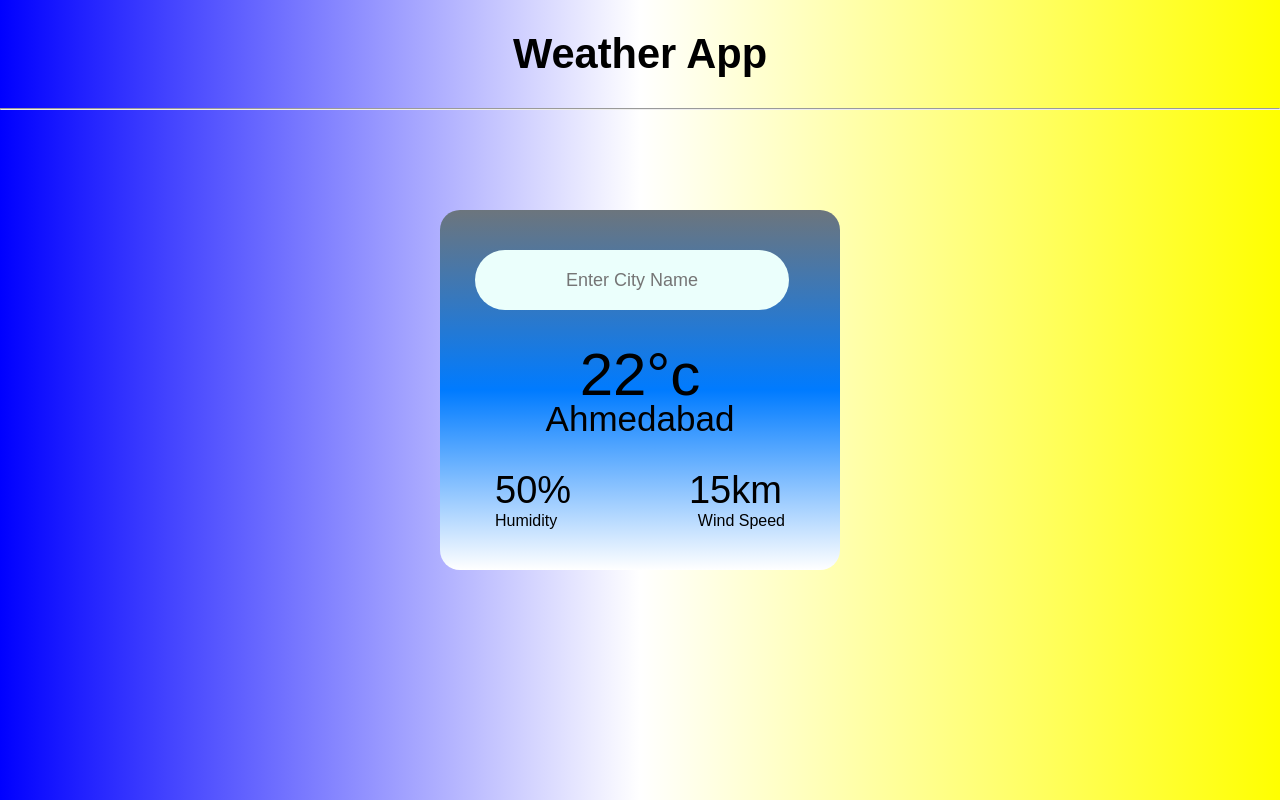
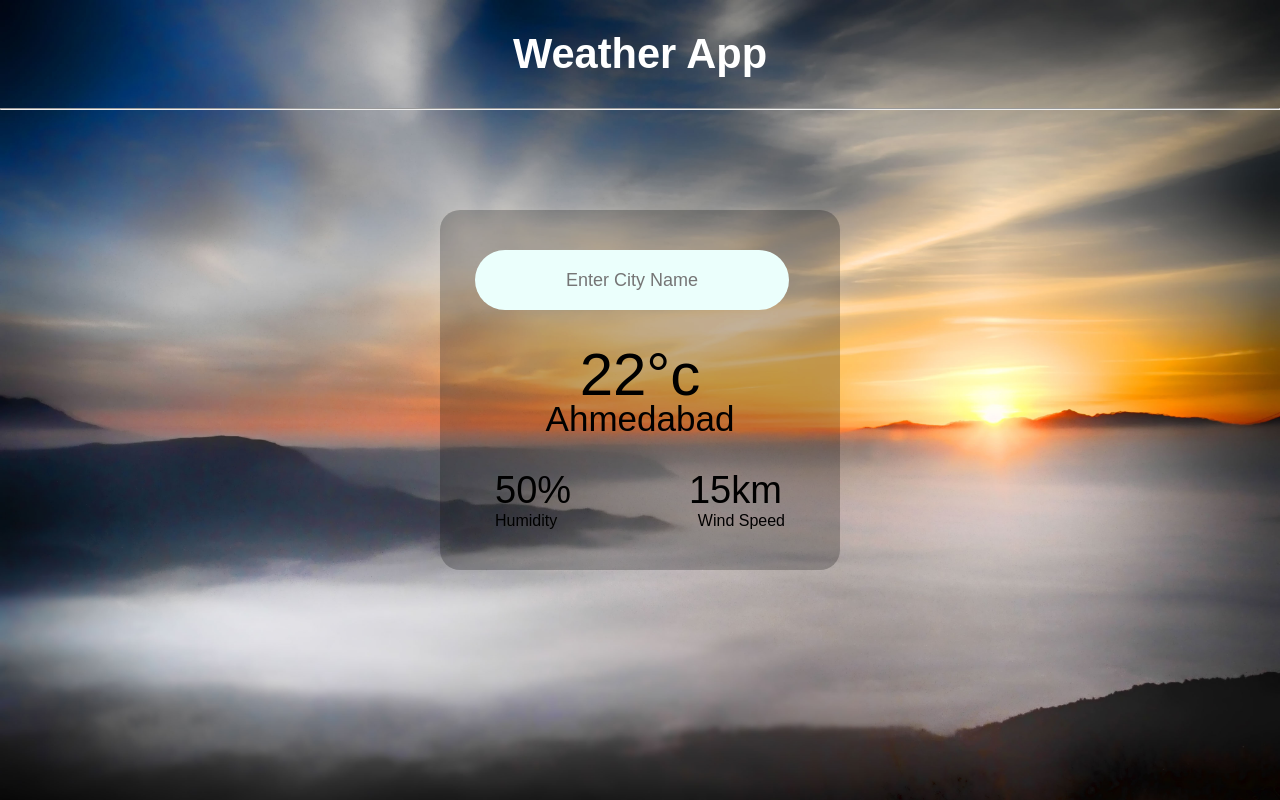
Before and after one commit to Akshay08k/Weather-app, a plain HTML site: page index.html in a window 1280 px wide. Drawn offline with Linux system fonts and the light colour scheme.

Commit message:
Added background image and did some color changed with card

```diff
--- a/style.css
+++ b/style.css
@@ -6,13 +6,14 @@
   }
 
   body {
-    background: linear-gradient(to right, blue, white, yellow);
+    background: url(clouds-449822.jpg);
+    background-size: cover;
   }
 
   .card {
     width: 70%;
     max-width: 400px;
-    background: linear-gradient(to bottom, #6c757d, #007bff, white);
+    background-color: rgba(0, 0, 0, 0.238);
     color: black;
     margin: 100px auto 0;
     border-radius: 20px;
@@ -80,7 +81,7 @@
     text-align: center;
     padding: 30px;
     font-size: 260%;
-    color: black;
+    color: white;
   }
 
   /* Mobile optimizations */
```
Also changed, not shown: clouds-449822.jpg (added).
